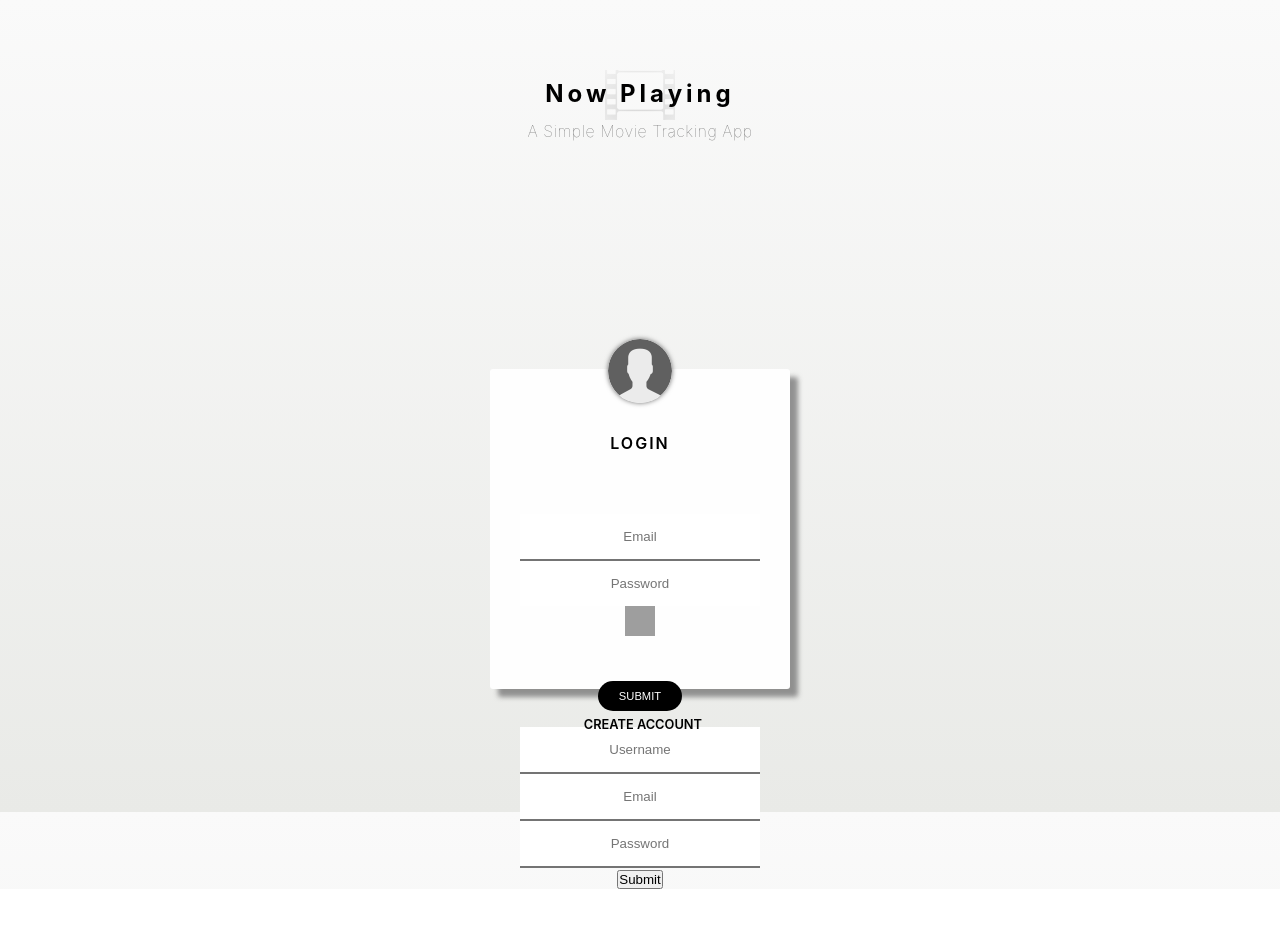
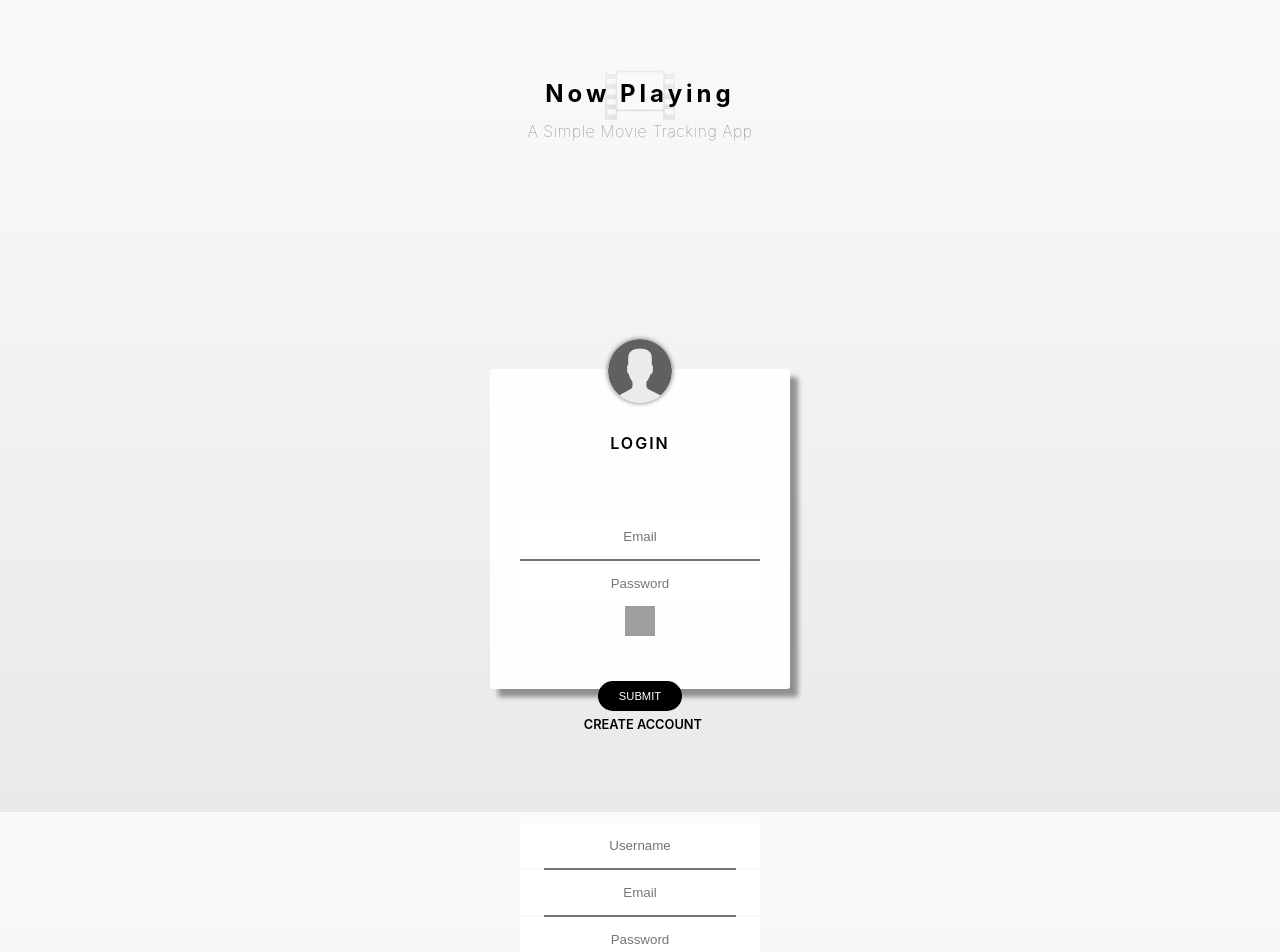
Before and after one commit to kayyali18/movie-tracker, a React (Create React App) app: page / in a window 1280 px wide. Shown: the top 952 px of the page. Before the commit the page ends 889 px from the top, so only its background shows below. Built offline with nearby package versions, Linux system fonts and the light colour scheme; no server answers; grey boxes are pictures that could not be loaded.

Commit message:
style second button

```diff
--- a/src/Components/Login/Login.js
+++ b/src/Components/Login/Login.js
@@ -130,7 +130,7 @@ class Login extends Component {
               />
             </label>
             <hr />
-            <button tabIndex="1">Submit</button>
+            <button tabIndex="1" className="new-user-submit">Submit</button>
           </form>
         </section>
       </section>
--- a/src/styles/2-layouts/layouts-dir.sass
+++ b/src/styles/2-layouts/layouts-dir.sass
@@ -144,5 +144,32 @@
       filter: brightness(110%)
       border-bottom: 2px solid black
 
+.login-new-user
+  margin: 3rem auto 0 auto
+  width: 80%
+
+.new-user-h2
+  margin-top: 6rem
 
 @keyframes 🎥 { 100% {background-position: 0 958px;}}
+
+.new-user-submit
+  background-color: black
+  border-radius: 20px
+  border: 1px solid transparent
+  color: white
+  cursor: pointer
+  display: block
+  font-size: .7rem
+  margin: 0 auto
+  padding: 8px 20px
+  position: relative
+  top: 45px
+  text-transform: uppercase
+  transition: .4s
+  z-index: 3
+  &:focus
+    outline: none
+  &:hover
+    background-color: rgb(66, 66, 66)
+    border: 1px solid white
--- a/src/styles/App.css
+++ b/src/styles/App.css
@@ -129,6 +129,34 @@
       filter: brightness(110%);
       border-bottom: 2px solid black; }
 
+.login-new-user {
+  margin: 3rem auto 0 auto;
+  width: 80%; }
+
+.new-user-h2 {
+  margin-top: 6rem; }
+
 @keyframes 🎥 {
   100% {
     background-position: 0 958px; } }
+
+.new-user-submit {
+  background-color: black;
+  border-radius: 20px;
+  border: 1px solid transparent;
+  color: white;
+  cursor: pointer;
+  display: block;
+  font-size: .7rem;
+  margin: 0 auto;
+  padding: 8px 20px;
+  position: relative;
+  top: 45px;
+  text-transform: uppercase;
+  transition: .4s;
+  z-index: 3; }
+  .new-user-submit:focus {
+    outline: none; }
+  .new-user-submit:hover {
+    background-color: #424242;
+    border: 1px solid white; }
```
